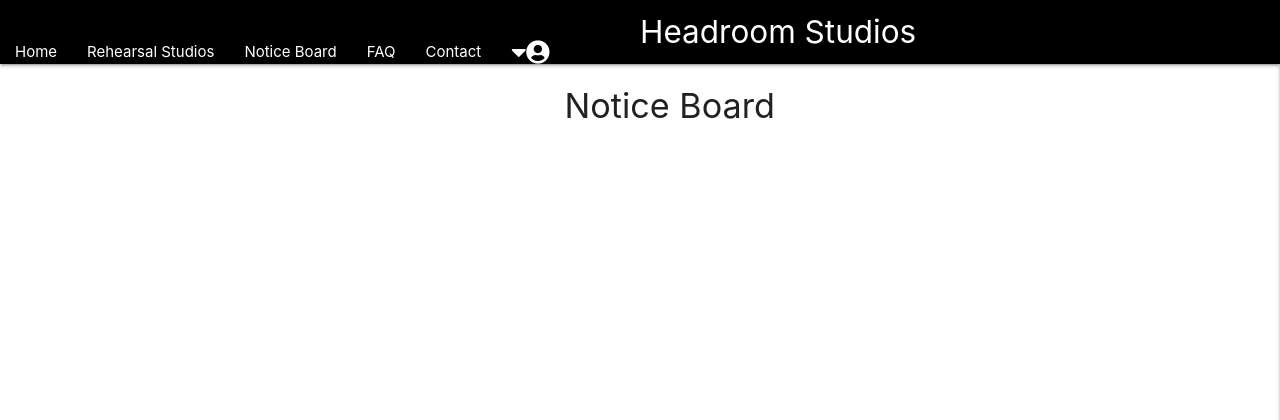
After one commit to jacobroos87/headroom-studios, a Flask app: page /notice_board in a window 1280 px wide. The commit adds this page. Shown: the top 420 px of the page. Run offline with Flask 2, Linux system fonts and the light colour scheme; some libraries are stand-ins or nearby versions.

Commit message:
Added a basic navbar to check routing

```diff
--- a/app.py
+++ b/app.py
@@ -71,6 +71,11 @@ def edit_post():
     return render_template("edit_post.html")
 
 
+@app.route("/profile")
+def profile():
+    return render_template("profile.html")
+
+
 # 404 template error page:
 @app.errorhandler(404)
 def page_not_found(e):
--- a/static/js/script.js
+++ b/static/js/script.js
@@ -0,0 +1,4 @@
+$(document).ready(function () {
+    $('.sidenav').sidenav({ edge: "right" });
+    $(".dropdown-trigger").dropdown();
+});
--- a/templates/base.html
+++ b/templates/base.html
@@ -18,6 +18,49 @@
 <body>
 
     <header>
+
+        <!-- top navbar -->
+        <nav class="nav-extended black nav-center">
+            <div class="nav-wrapper">
+                <div class="row center-align">
+                    <a href="{{ url_for('home') }}" class="brand-logo">Headroom Studios</a>
+                    <a href="#" data-target="mobile-demo" class="sidenav-trigger right"><i class="fas fa-bars"></i></a>
+                </div>
+                <ul class="hide-on-med-and-down">
+                    <li><a href="{{ url_for('home') }}">Home</a></li>
+                    <li><a href="{{ url_for('rehearsal_studios') }}">Rehearsal Studios</a></li>
+                    <li><a href="{{ url_for('notice_board') }}">Notice Board</a></li>
+                    <li><a href="{{ url_for('faq') }}">FAQ</a></li>
+                    <li><a href="#">Contact</a></li>
+                    <li><a class="dropdown-trigger" href="#!" data-target="dropdown1"><i class="fas fa-caret-down"></i><i class="fas fa-user-circle"></i></a></li>
+                    <ul id="dropdown1" class="dropdown-content center-align">
+                        <li></li><a href="{{ url_for('bookings') }}">Bookings</a></li>
+                        <li><a href="{{ url_for('profile') }}">Profile</a></li>
+                        <li><a href="{{ url_for('add_post') }}">Add Post</a></li>
+                        <li><a href="{{ url_for('admin') }}">Admin</a></li>
+                        <li><a href="#">Log Out</a></li>
+                        <li><a href="{{ url_for('login') }}">Log In</a></li>
+                        <li><a href="#">Register</a></li>
+                    </ul>
+                </ul>
+            </div>
+        </nav>
+
+        <!-- mobile sidenav -->
+        <ul class="sidenav center-align" id="mobile-demo">
+            <li><a href="{{ url_for('home') }}">Home</a></li>
+            <li><a href="{{ url_for('rehearsal_studios') }}">Rehearsal Studios</a></li>
+            <li><a href="{{ url_for('notice_board') }}">Notice Board</a></li>
+            <li><a href="{{ url_for('faq') }}">FAQ</a></li>
+            <li><a href="#">Contact</a></li>
+            <li><a href="{{ url_for('bookings') }}">Bookings</a></li>
+            <li><a href="{{ url_for('profile') }}">Profile</a></li>
+            <li><a href="{{ url_for('add_post') }}">Add Post</a></li>
+            <li><a href="{{ url_for('admin') }}">Admin</a></li>
+            <li><a href="#">Log Out</a></li>
+            <li><a href="{{ url_for('login') }}">Log In</a></li>
+            <li><a href="#">Register</a></li>
+        </ul>
 
     </header>
 
--- /dev/null
+++ b/templates/notice_board.html
@@ -0,0 +1,6 @@
+{% extends "base.html" %}
+{% block content %}
+
+<h4>Notice Board</h4>
+
+{% endblock %}
```
